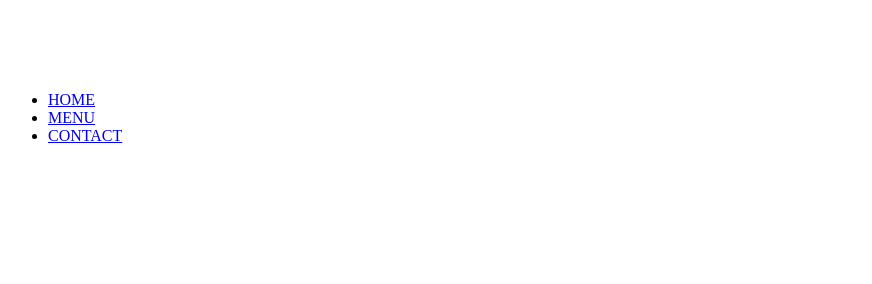
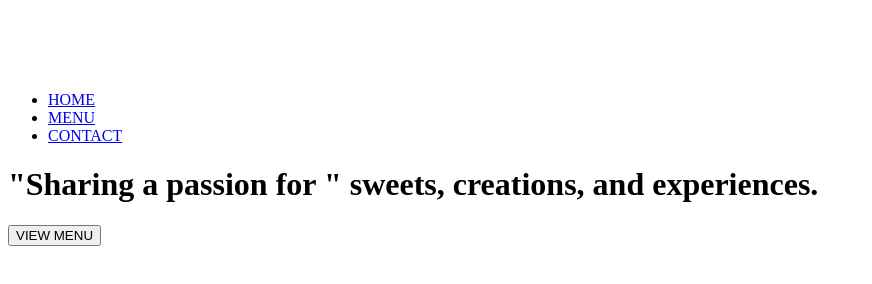
Before and after one commit to ronnieBer/odin-restaurant_page, a website built with webpack: page dist/index.html in a window 1280 px wide. Shown: the whole page, without its empty margins (0-872 px from the left). Built offline with nearby package versions, Linux system fonts and the light colour scheme.

Commit message:
Add main content

```diff
--- a/dist/index.html
+++ b/dist/index.html
@@ -29,6 +29,19 @@
                 </div>
             </nav>
         </header>
+
+        <main class="main-content">
+            <div class="hero">
+                <div class="hero-content">
+                    <h1 class="hero-heading">
+                        "Sharing a passion for "
+                        <span>sweets, creations, and experiences.</span>
+                    </h1>
+                    <button class="view-menu">VIEW MENU</button>
+                </div>
+                <div class="overlay"></div>
+            </div>
+        </main>
     </div>
 </body>
 </html>
```
